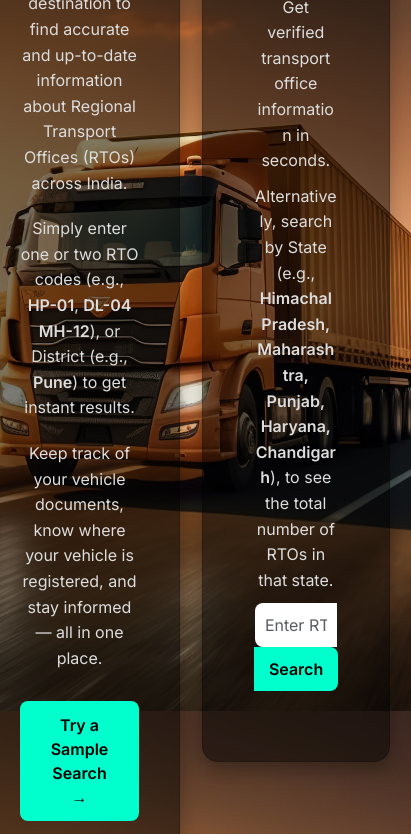
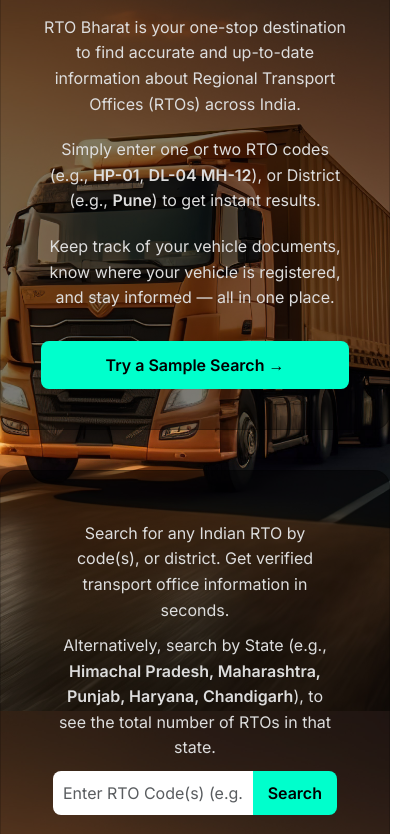
Before and after one commit to Akshaykashyap/State_rtos, a website: page index.html in a window 390 px wide. Shown: the part 133-967 px from the top of the page, 411 px wide, since content can reach past the window. Drawn offline with nearby package versions, Linux system fonts and the light colour scheme; no server answers.

Commit message:
mobile responsiveness

```diff
--- a/index.html
+++ b/index.html
@@ -33,6 +33,12 @@
         justify-content: center;
         height: 100vh;
       }
+      @media (max-width: 768px) {
+        body {
+          max-width: 100%;
+          display: block;
+        }
+      }
 
       .card {
         background-color: rgba(0, 0, 0, 0.5);
@@ -42,6 +48,12 @@
         width: 90%;
         box-shadow: 0 8px 20px rgba(0, 0, 0, 0.3);
         text-align: center;
+      }
+      @media (max-width: 768px) {
+        .card {
+          width: 100%;
+        margin-bottom: 2.5rem;
+        }
       }
 
       .card h1 {
```
